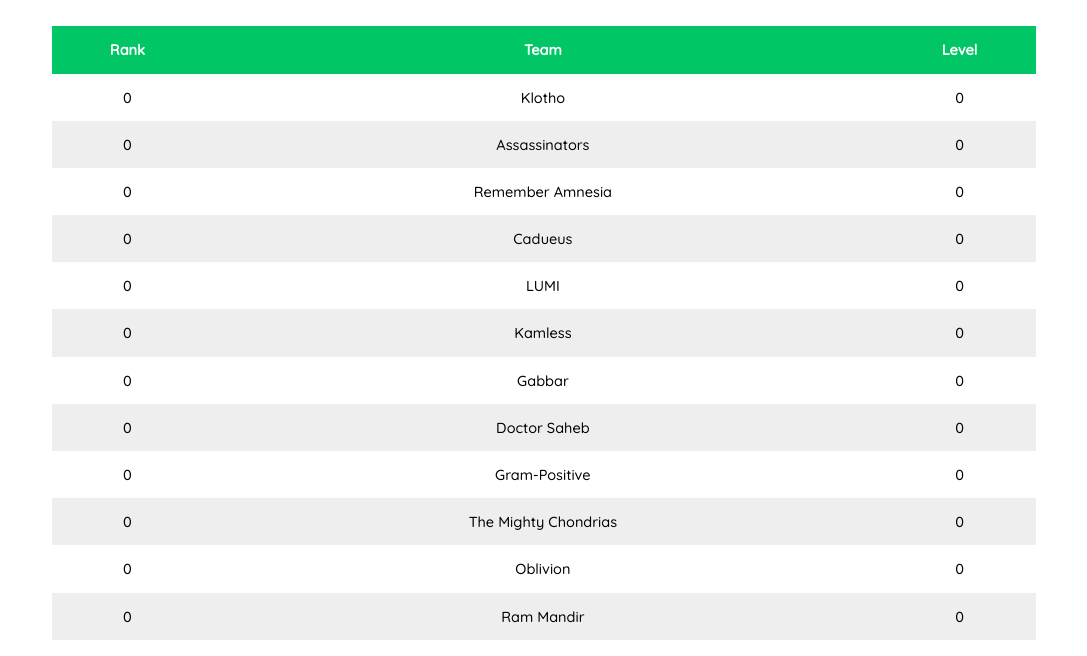
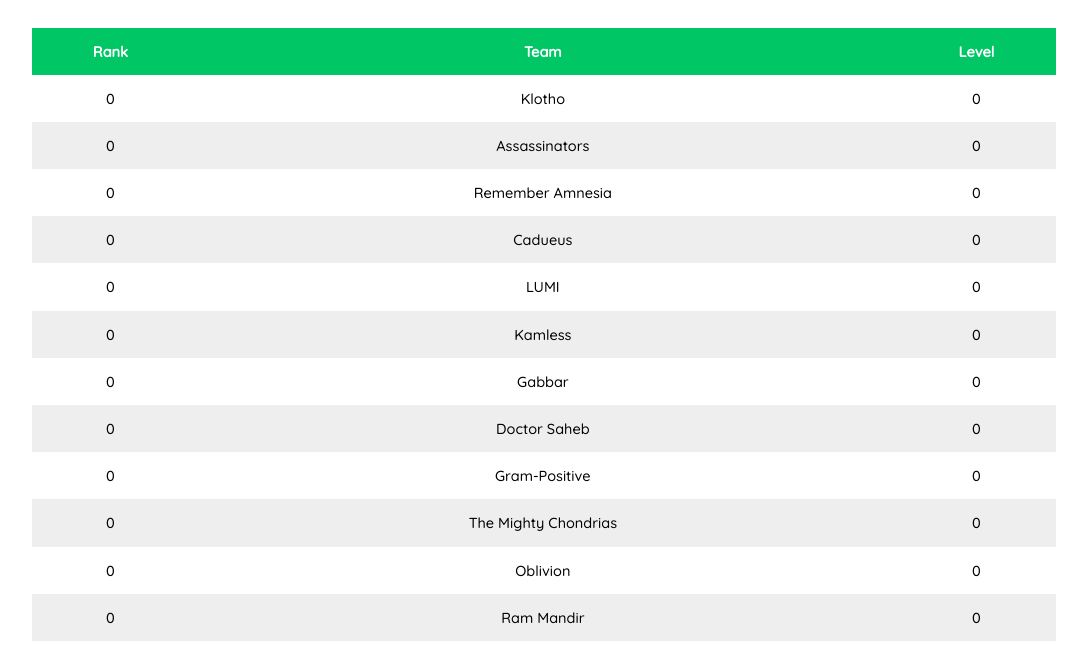
Before and after one commit to anishbajaj2001/TeamSynapse, a plain HTML site: page opd.html in a window 1280 px wide. Shown: the part 140-796 px from the top of the page, without its empty margins (96-1183 px from the left). Drawn offline with nearby package versions, Linux system fonts and the light colour scheme; a script that the page names is missing.

Commit message:
Update opd.html

```diff
--- a/opd.html
+++ b/opd.html
@@ -54,7 +54,7 @@
 
 </script>
 <center>
-  <div class="container">
+  <div class="container" style="padding: 0">
     <h3 class ="new">Leaderboard</h3>
     <table style = "width: 100%">
       <tr class="tablehead">
```
